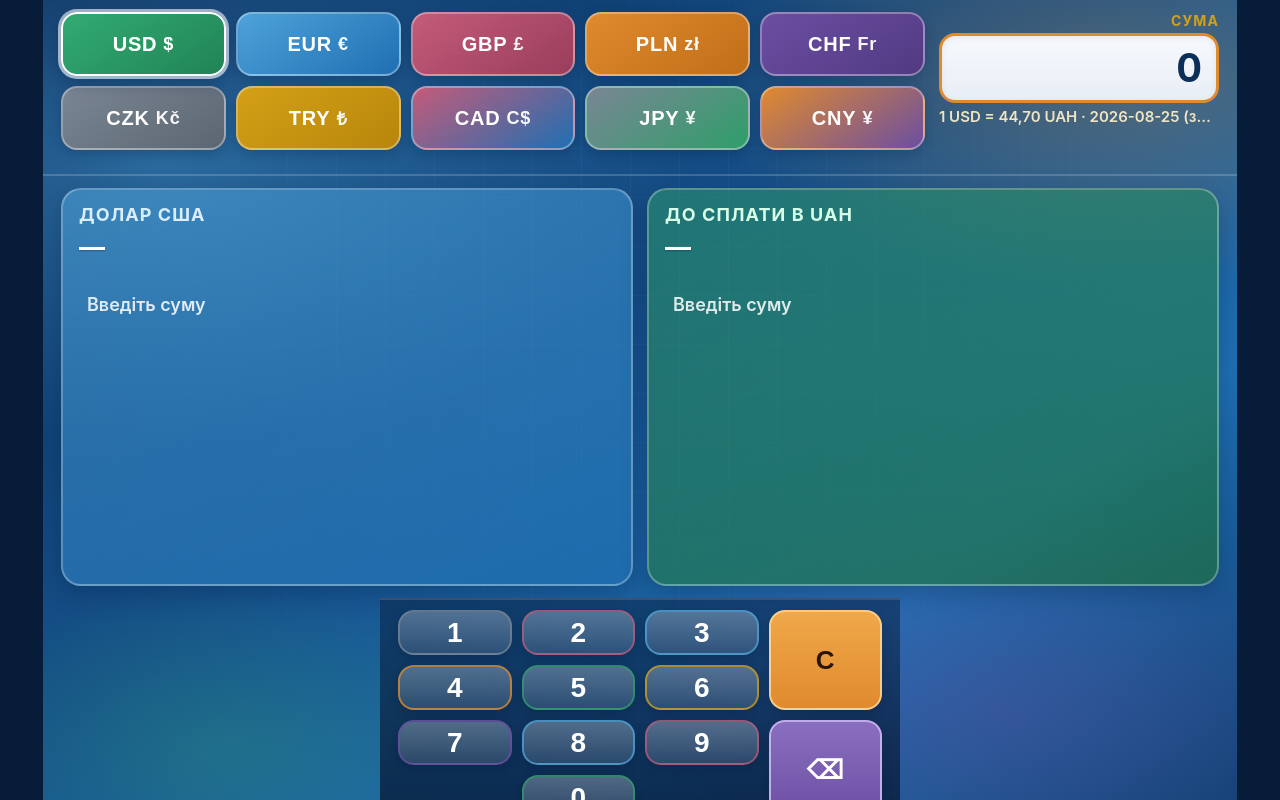
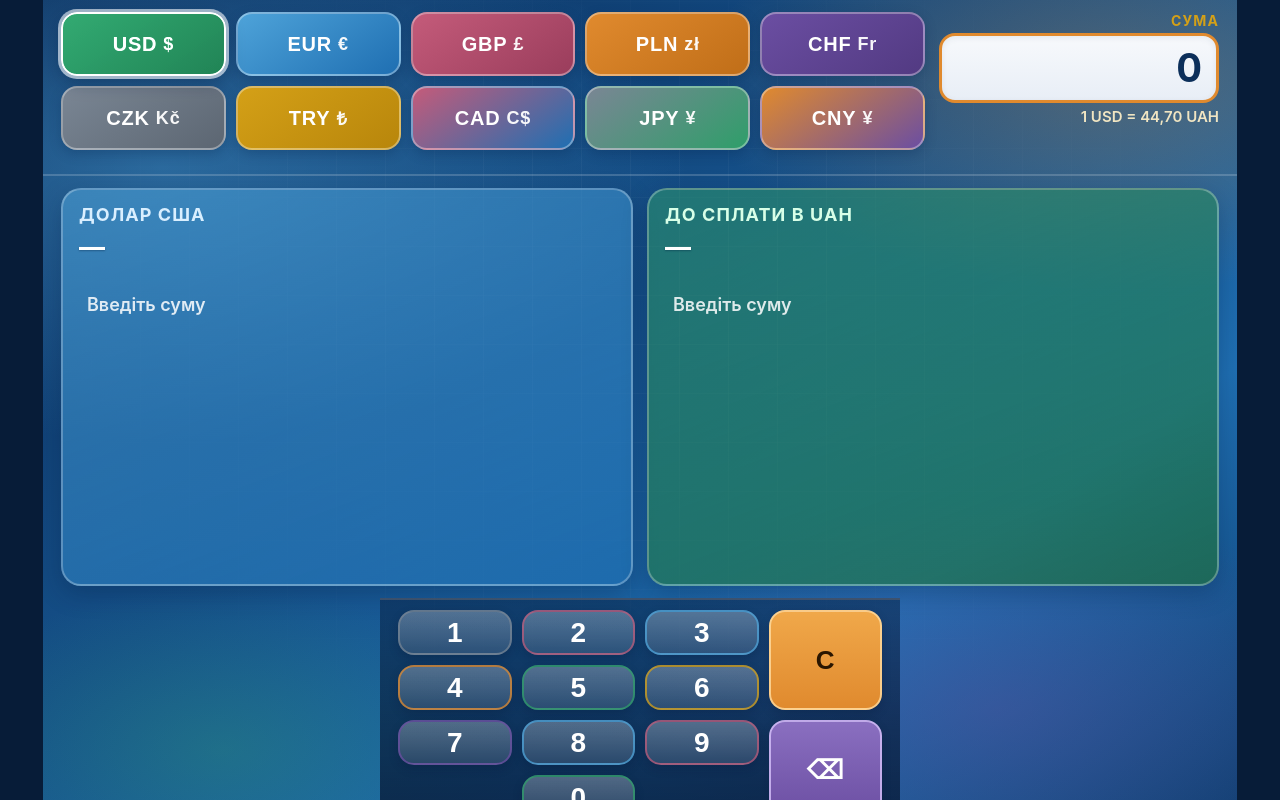
Before and after one commit to vovk1805/currency_exch_app, a plain HTML site: page index.html in a window 1280 px wide. Drawn offline with Linux system fonts and the light colour scheme; no server answers.

```diff
--- a/index.html
+++ b/index.html
@@ -58,6 +58,6 @@
   <script src="js/rates-fallback.js?v=2"></script>
   <script src="js/rates.js?v=2"></script>
   <script src="js/breakdown.js?v=2"></script>
-  <script src="js/app.js?v=2"></script>
+  <script src="js/app.js?v=3"></script>
 </body>
 </html>
--- a/js/app.js
+++ b/js/app.js
@@ -62,13 +62,7 @@
     if (!rate) {
       rateLine.textContent = "Курс недоступний";
     } else {
-      const sourceLabel =
-        state.rates.source === "api"
-          ? "онлайн"
-          : state.rates.source === "cache"
-            ? "з кешу"
-            : "запасний";
-      rateLine.textContent = `1 ${state.currency} = ${rate.toFixed(2).replace(".", ",")} UAH · ${state.rates.date} (${sourceLabel})`;
+      rateLine.textContent = `1 ${state.currency} = ${rate.toFixed(2).replace(".", ",")} UAH`;
     }
 
     const fxParts = greedyBreakdown(amount, DENOMINATIONS[state.currency] || []);
```
